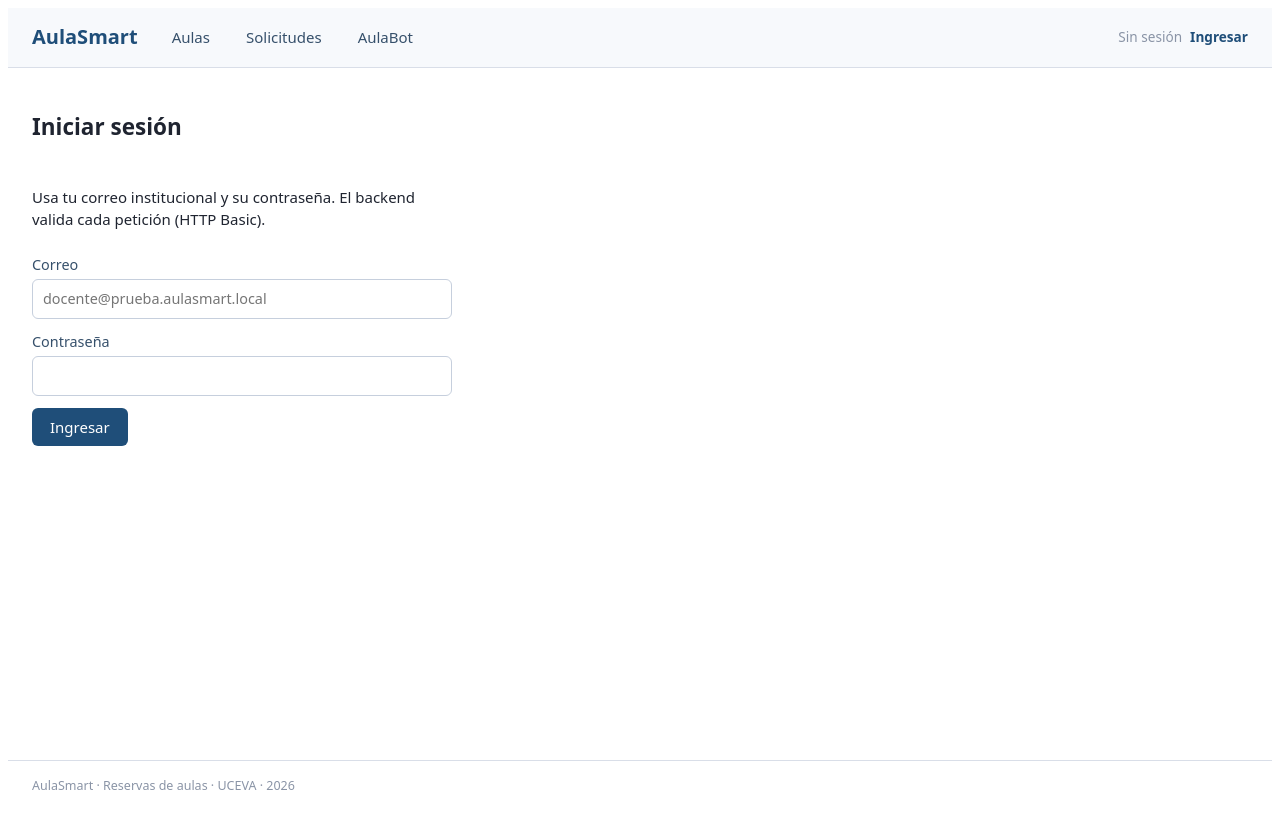
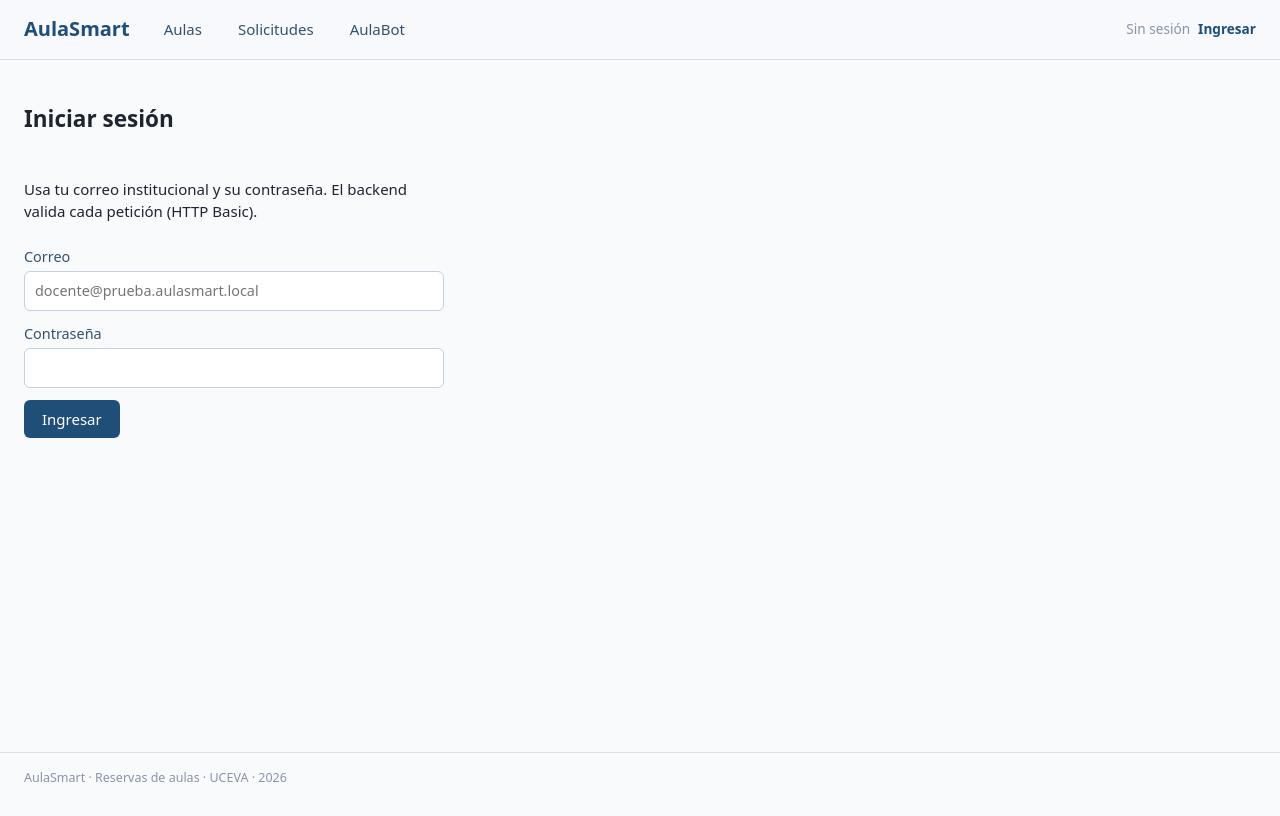
Before and after one commit to stevendz2002/aulasmart-backend, an Angular app in the folder aulasmart-frontend/: page /login in a window 1280 px wide. Built offline with nearby package versions, Linux system fonts and the light colour scheme.

Commit message:
style(frontend): adopt blue-white design tokens as CSS custom properties

```diff
--- a/aulasmart-frontend/src/styles.css
+++ b/aulasmart-frontend/src/styles.css
@@ -1,9 +1,46 @@
-/* AulaSmart — estilos globales compartidos */
+/* AulaSmart UCEVA — design tokens (identidad azul y blanco) y estilos globales */
+:root {
+  --color-primary: #2563EB;
+  --color-primary-dark: #123B70;
+  --color-primary-light: #DBEAFE;
+
+  --color-background: #F8FAFC;
+  --color-surface: #FFFFFF;
+
+  --color-text: #1E293B;
+  --color-text-secondary: #64748B;
+
+  --color-border: #E2E8F0;
+
+  --color-success: #16A34A;
+  --color-warning: #D97706;
+  --color-danger: #DC2626;
+  --color-muted: #94A3B8;
+
+  --radius-sm: 6px;
+  --radius-md: 10px;
+  --radius-lg: 16px;
+
+  --shadow-sm: 0 1px 2px rgba(15, 23, 42, 0.06);
+  --shadow-md: 0 2px 8px rgba(15, 23, 42, 0.10);
+}
+
 * { box-sizing: border-box; }
 
+body {
+  margin: 0;
+  background: var(--color-background);
+  color: var(--color-text);
+  font: 15px/1.5 system-ui, sans-serif;
+}
+
 .seccion { margin-bottom: 28px; }
-.seccion h2 { margin: 0 0 4px; font-size: 1.15rem; color: #1f4e79; }
-.seccion .ayuda { margin: 0 0 12px; color: #8a94a6; font-size: 0.9rem; }
+.seccion h2 {
+  margin: 0 0 4px;
+  font-size: 1.15rem;
+  color: var(--color-primary-dark);
+}
+.seccion .ayuda { margin: 0 0 12px; color: var(--color-text-secondary); font-size: 0.9rem; }
 
 .formulario {
   display: flex;
@@ -17,45 +54,57 @@
   flex-direction: column;
   gap: 4px;
   font-size: 0.85rem;
-  color: #36506b;
+  color: var(--color-text-secondary);
 }
 .formulario input, .formulario select, .formulario textarea {
   padding: 7px 9px;
-  border: 1px solid #c6cfdd;
-  border-radius: 6px;
+  border: 1px solid var(--color-border);
+  border-radius: var(--radius-sm);
   font: inherit;
   min-width: 130px;
+  background: var(--color-surface);
+  color: var(--color-text);
+}
+.formulario input:focus, .formulario select:focus, .formulario textarea:focus {
+  outline: 2px solid var(--color-primary-light);
+  border-color: var(--color-primary);
 }
 .formulario textarea { min-width: 260px; }
 
 .boton {
   padding: 8px 18px;
   border: 0;
-  border-radius: 6px;
-  background: #1f4e79;
-  color: #fff;
+  border-radius: var(--radius-sm);
+  background: var(--color-primary);
+  color: var(--color-surface);
   font: inherit;
   cursor: pointer;
 }
 .boton:disabled { opacity: 0.6; cursor: wait; }
-.boton.secundario { background: #e6ecf4; color: #1f4e79; }
-.boton.ok { background: #2e7d32; }
-.boton.no { background: #b3261e; }
+.boton.secundario { background: var(--color-primary-light); color: var(--color-primary-dark); }
+.boton.ok { background: var(--color-success); }
+.boton.no { background: var(--color-danger); }
 
 table {
   width: 100%;
   border-collapse: collapse;
   font-size: 0.9rem;
+  background: var(--color-surface);
+  border: 1px solid var(--color-border);
+  border-radius: var(--radius-md);
+  overflow: hidden;
 }
-th, td { text-align: left; padding: 6px 10px; border-bottom: 1px solid #e3e8f0; }
-th { background: #f7f9fc; color: #36506b; font-weight: 600; }
+th, td { text-align: left; padding: 8px 10px; border-bottom: 1px solid var(--color-border); }
+th { background: var(--color-background); color: var(--color-text-secondary); font-weight: 600; }
+tbody tr:last-child td { border-bottom: 0; }
 td.numero { text-align: right; }
+tbody tr:hover td { background: var(--color-primary-light); }
 
 .estado { font-weight: 600; }
-.estado.PENDIENTE { color: #a67c00; }
-.estado.APROBADA { color: #2e7d32; }
-.estado.RECHAZADA { color: #b3261e; }
+.estado.PENDIENTE { color: var(--color-warning); }
+.estado.APROBADA { color: var(--color-success); }
+.estado.RECHAZADA { color: var(--color-danger); }
 
-.mensaje-error { color: #b3261e; margin: 8px 0 0; }
-.mensaje-exito { color: #2e7d32; margin: 8px 0 0; }
-.mensaje-info { color: #36506b; margin: 8px 0 0; }
+.mensaje-error { color: var(--color-danger); margin: 8px 0 0; }
+.mensaje-exito { color: var(--color-success); margin: 8px 0 0; }
+.mensaje-info { color: var(--color-text-secondary); margin: 8px 0 0; }
```
